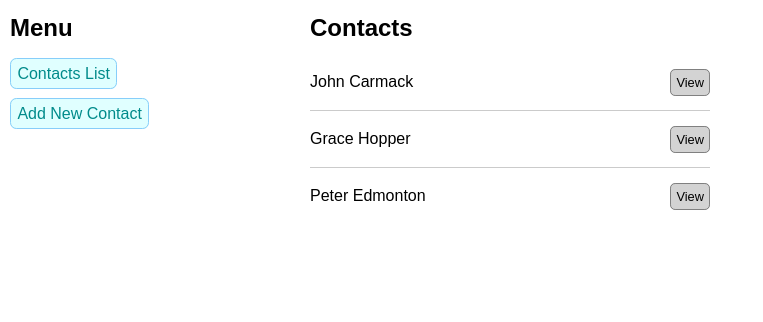
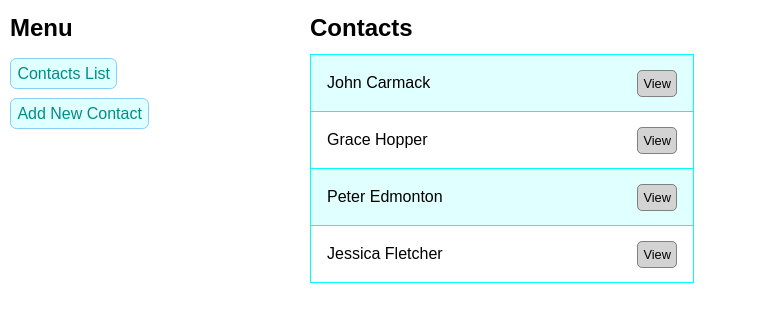
Before and after one commit to boolean-uk/react-address-book, a React (Create React App) app: page / in a window 1280 px wide. Shown: the top 322 px of the page, without its empty margins (0-763 px from the left). Built offline with nearby package versions, Linux system fonts and the light colour scheme; data requests are answered from the project's data file.

Commit message:
Adds more data and styles

```diff
--- a/db/db.json
+++ b/db/db.json
@@ -18,8 +18,15 @@
       "id": 3,
       "firstName": "Peter",
       "lastName": "Edmonton",
-      "street": "12 Chruch Street",
+      "street": "12 Church Street",
       "city": "Slough"
+    },
+    {
+      "id": 4,
+      "firstName": "Jessica",
+      "lastName": "Fletcher",
+      "street": "34 Field Street",
+      "city": "Reading"
     }
   ]
 }
--- a/src/App.js
+++ b/src/App.js
@@ -42,12 +42,15 @@ export default function App() {
       <main>
         <Routes>
           <Route path="/" element={<ContactsList contacts={contacts} />} />
-          <Route path="/addcontact" element={<ContactsAdd />} />
+          <Route
+            path="/addcontact"
+            element={
+              <ContactsAdd contacts={contacts} setContacts={setContacts} />
+            }
+          />
           <Route
             path="/contact/:id"
-            element={
-              <ContactsView contacts={contacts} setContacts={setContacts} />
-            }
+            element={<ContactsView contacts={contacts} />}
           />
         </Routes>
       </main>
--- a/src/components/ContactsAdd.js
+++ b/src/components/ContactsAdd.js
@@ -1,12 +1,11 @@
-import { useState } from "react"
+import { useState } from "react";
 import { useNavigate } from "react-router-dom";
 
 function ContactsAdd(props) {
-
   // setContacts and contacts must be passed as props
   // to this component so new contacts can be added to the
   // state
-  const { setContacts, contacts } = props
+  const { setContacts, contacts } = props;
 
   //TODO: Implement controlled form
   //send POST to json server on form submit
@@ -19,21 +18,21 @@ function ContactsAdd(props) {
       <input id="firstName" name="firstName" type="text" required />
 
       <label htmlFor="lastName">Last Name:</label>
-      <input id="lastName" name="lastName" type="text" required/>
+      <input id="lastName" name="lastName" type="text" required />
 
       <label htmlFor="street">Street:</label>
-      <input id="street" name="street" type="text" required/>
+      <input id="street" name="street" type="text" required />
 
       <label htmlFor="city">City:</label>
-      <input id="city" name="city" type="text" required/>
+      <input id="city" name="city" type="text" required />
 
       <div className="actions-section">
-        <button className="button blue" type="submit">
+        <button className="linkButton" type="submit">
           Create
         </button>
       </div>
     </form>
-  )
+  );
 }
 
-export default ContactsAdd
+export default ContactsAdd;
--- a/src/components/ContactsView.js
+++ b/src/components/ContactsView.js
@@ -5,10 +5,8 @@ import { Link } from "react-router-dom";
 
 function ContactsView(props) {
   const location = useLocation();
-  console.log("In ContactsView props");
-  console.log(props);
 
-  const { contacts, setContacts } = props;
+  const { contacts } = props;
   const [contact, setContact] = useState(false);
 
   //TODO: Get the contact to load from the params and fetch.
@@ -27,16 +25,18 @@ function ContactsView(props) {
   }
 
   return (
-    <div className="contactCard">
+    <div className="contactCard light-shadow">
       <h2>
         {contact.firstName} {contact.lastName}
       </h2>
       <p>
         {contact.street} {contact.city}
       </p>
-      <Link to={"/"} className="backButton">
-        Back to list
-      </Link>
+      <p>
+        <Link to={"/"} className="backButton">
+          Back to list
+        </Link>
+      </p>
     </div>
   );
 }
--- a/src/styles/styles.css
+++ b/src/styles/styles.css
@@ -93,18 +93,23 @@ h2 {
 }
 
 .contacts-list > li + li {
-  border-top: 1px solid #cbcbcb;
+  border-top: 1px solid cyan;
 }
 
 .contacts-list {
-  max-width: 400px;
+  max-width: 24em;
+  border: 1px solid cyan;
 }
 
 .contacts-list > li {
-  padding: 1rem 0;
+  padding: 1rem;
   display: grid;
   grid-template-columns: 1fr auto;
   gap: 1rem;
+}
+
+.contacts-list li:nth-child(2n + 1) {
+  background-color: lightcyan;
 }
 
 /* VIEW SECTION */
@@ -157,7 +162,7 @@ h2 {
   background-color: lightgray;
   border-radius: 0.5em;
   width: 20em;
-  padding: 2em 1em 2em 1em;
+  padding: 1em;
 }
 
 .linkButton,
@@ -181,7 +186,7 @@ h2 {
 
 .viewButton:hover,
 .backButton {
-  border: 1px solid gray;
+  border: 1px solid white;
   background-color: darkgray;
   color: white;
   font-size: 0.8em;
```
